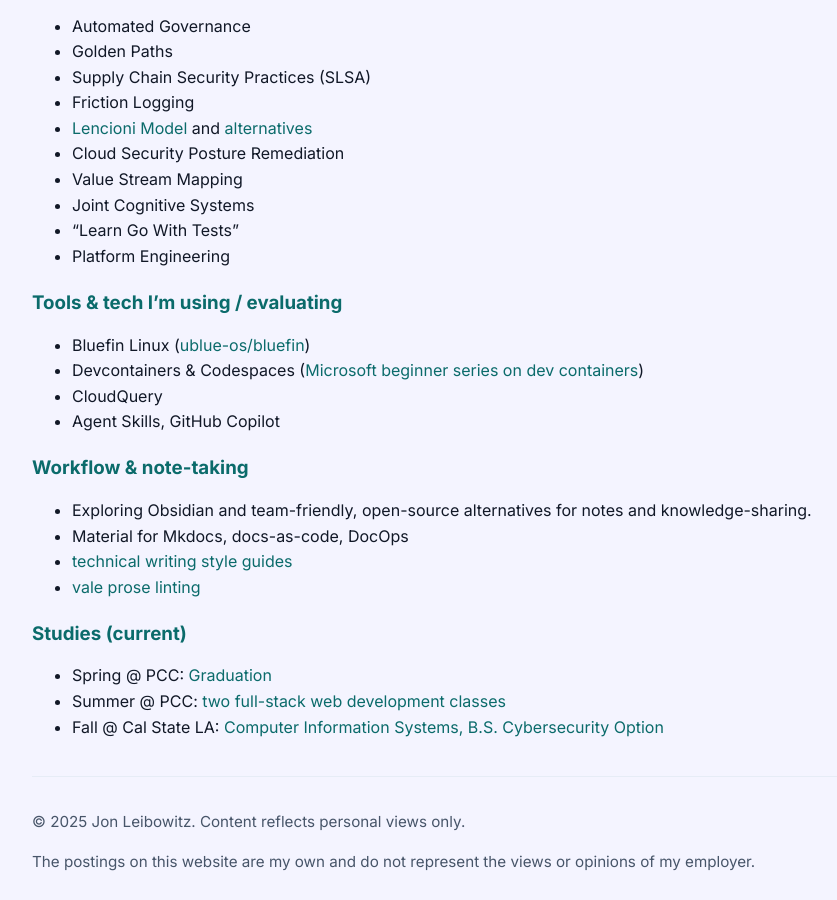
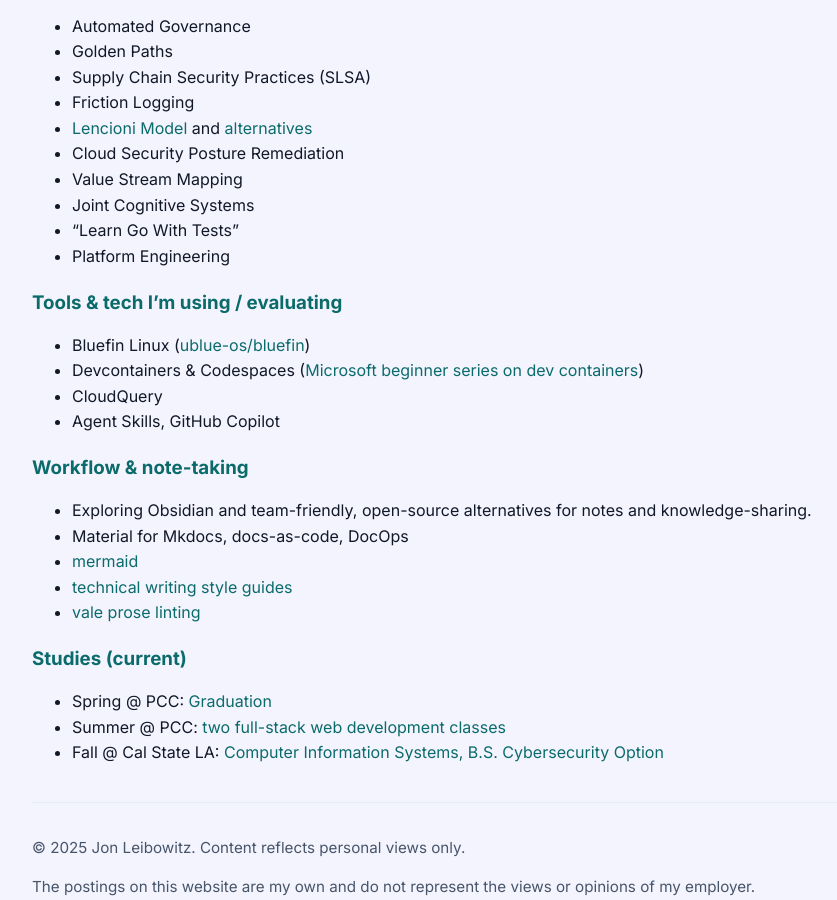
Before and after one commit to jleibowitz-lacpw/jleibowitz-lacpw.github.io, a Jekyll site: the page built from now.md, in a window 1280 px wide and 900 px high, scrolled down 292 px. Shown: the whole window, without its empty margins (168-1005 px from the left). Built offline with Jekyll 4.4.1, drawn with Linux system fonts in a browser that asks for light colours; before the commit the page ends 1166 px from its top, so only the background shows below that.

Commit message:
Update now.md

```diff
--- a/now.md
+++ b/now.md
@@ -36,6 +36,7 @@
 
 - Exploring Obsidian and team-friendly, open-source alternatives for notes and knowledge-sharing.
 - Material for Mkdocs, docs-as-code, DocOps
+- [mermaid](https://github.com/mermaid-js/mermaid)
 - [technical writing style guides](https://learn.microsoft.com/en-us/style-guide/)
 - [vale prose linting](https://vale.sh/)
 
```
